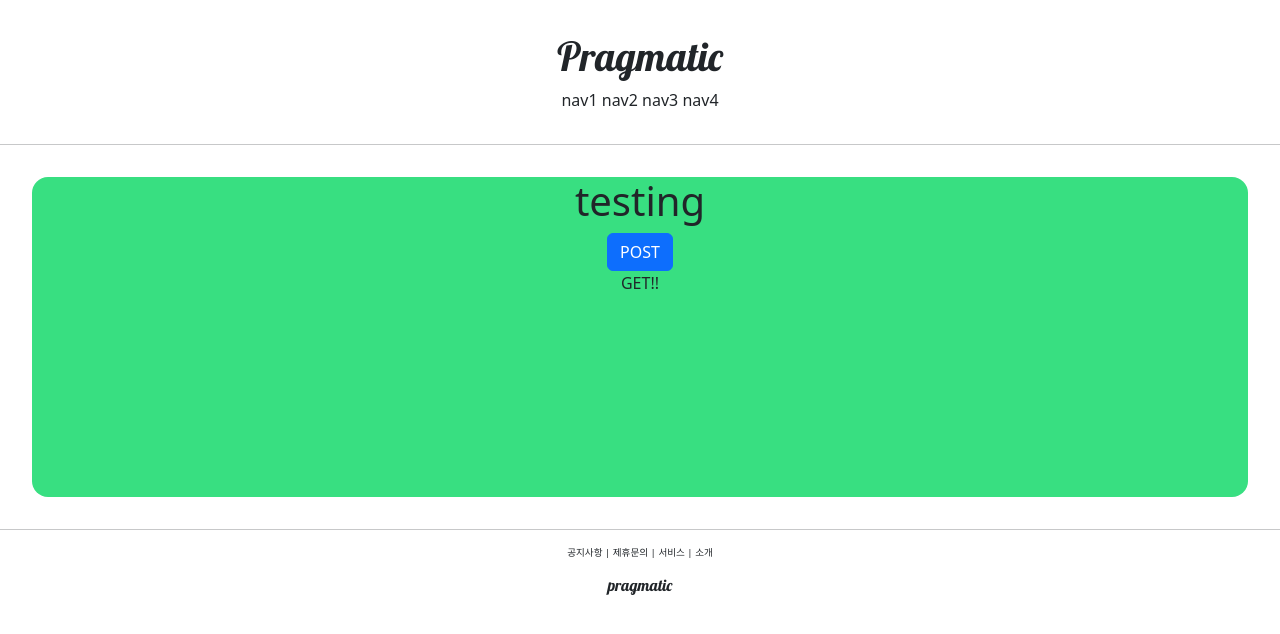
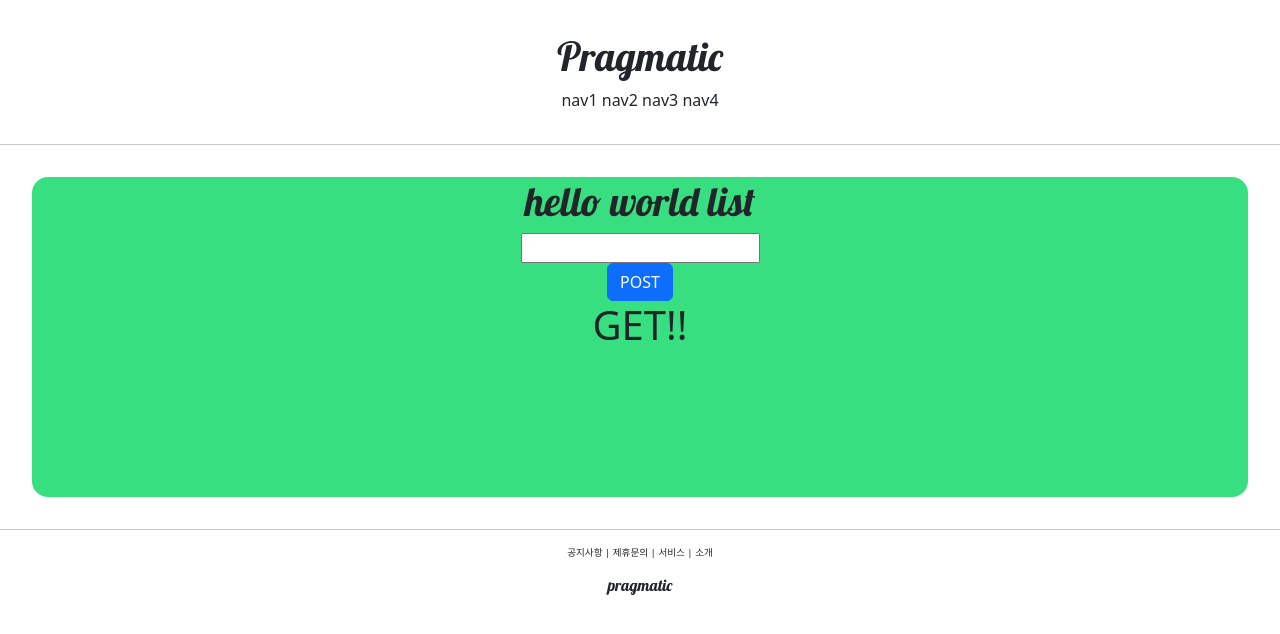
Before and after one commit to aristo0922/Django_mysite, a Django app: page /account/hello_world/ in a window 1280 px wide. Shown: the top 634 px of the page. Run offline with Django 4.2, Linux system fonts and the light colour scheme.

Commit message:
feat: input text form 형태로 받아서 페이지에 보여주기

```diff
--- a/mysite/account/templates/account/hello_world.html
+++ b/mysite/account/templates/account/hello_world.html
@@ -2,15 +2,24 @@
 {% block content %}
 
 <div style="height:20rem; background-color:#38df81; border-radius:1rem; margin:2rem;">
-  <h1>
-    testing
+  <h1 style="font-family:'lobster', cursive;">
+    hello world list
   </h1>
+
+
   <form action="/account/hello_world/" method="post">
 <!--    장고에서 발행하는 토큰 - 보안 처리-->
     {% csrf_token %}
-    <input type="submit" class="btn btn-primary" value="POST">
+
+      <div>
+        <input type="text" name="hello_world_input">
+      </div>
+
+      <input type="submit" class="btn btn-primary" value="POST">
   </form>
-    {{ text }}
+    <h1>
+        {{ text }}
+    </h1>
 </div>
 
 {% endblock %}
--- a/mysite/account/views.py
+++ b/mysite/account/views.py
@@ -4,6 +4,7 @@ from django.shortcuts import render
 def hello_world(request):
 
     if request.method=="POST":
-        return render(request, 'account/hello_world.html', context={'text':'POST METHOD!!'})
+        temp = request.POST.get('hello_world_input')
+        return render(request, 'account/hello_world.html', context={'text':temp})
     else:
             return render(request, 'account/hello_world.html', context={'text':'GET!!'})
```
